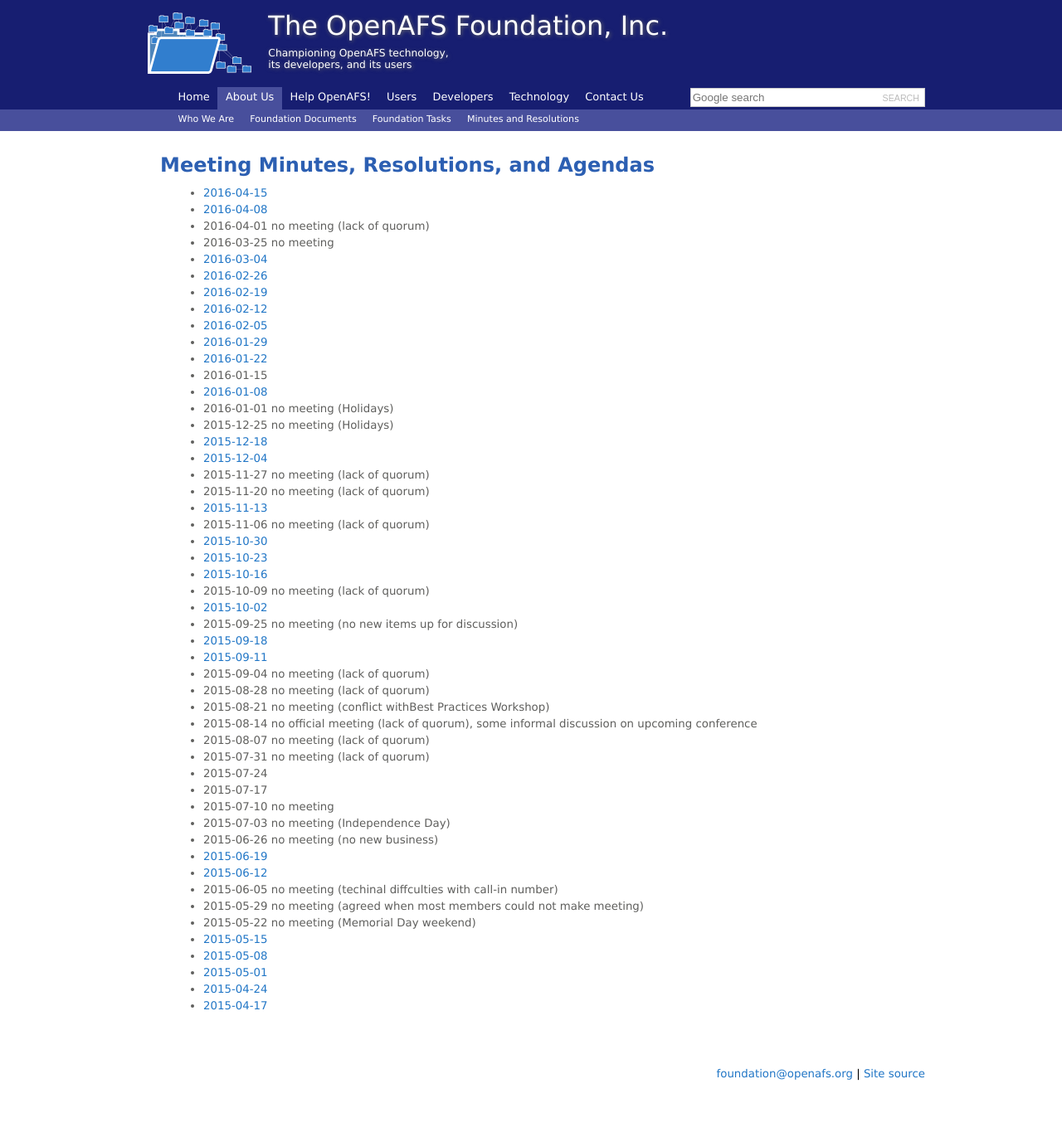
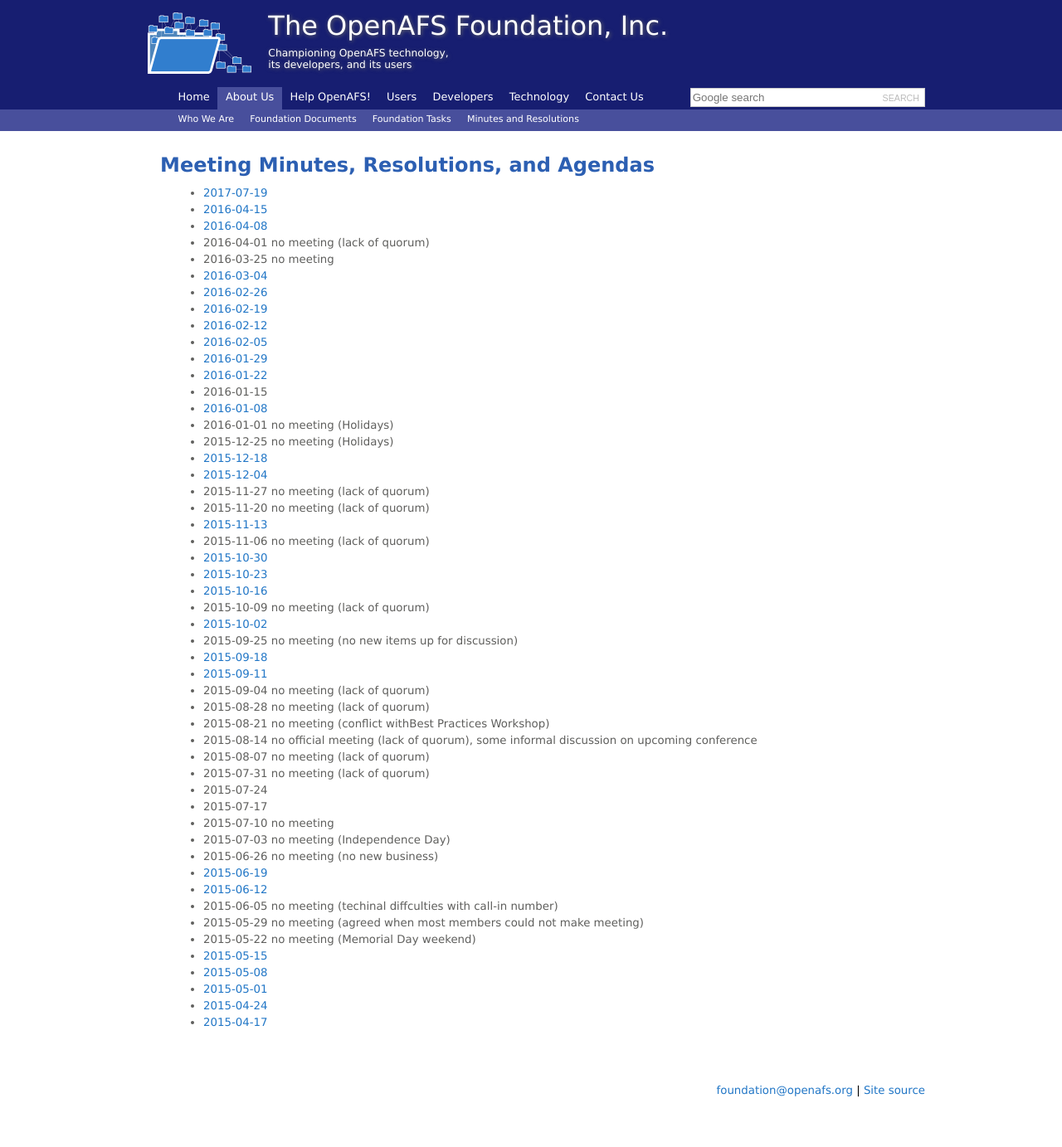
Before and after one commit to openafsfoundation/openafsfoundation.org, a Jekyll site: the page built from about/minutes/index.md, in a window 1280 px wide. Shown: the whole page at 83% size. Built offline with Jekyll 4.4.1, drawn with Linux system fonts in a browser that asks for light colours.

Commit message:
Update index.md

```diff
--- a/about/minutes/index.md
+++ b/about/minutes/index.md
@@ -5,6 +5,7 @@
 
 ## Meeting Minutes, Resolutions, and Agendas ##
 
+* [2017-07-19]({{site.github.url}}/about/minutes/2016-07-19/)
 * [2016-04-15]({{site.github.url}}/about/minutes/2016-04-15/)
 * [2016-04-08]({{site.github.url}}/about/minutes/2016-04-08/)
 * 2016-04-01 no meeting (lack of quorum)
```
